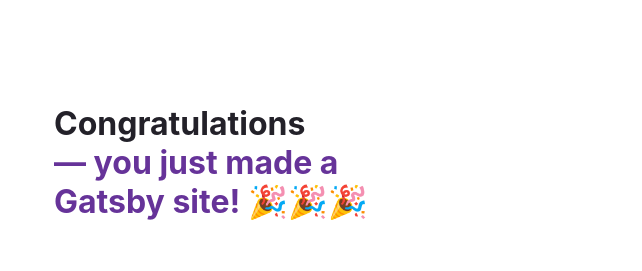
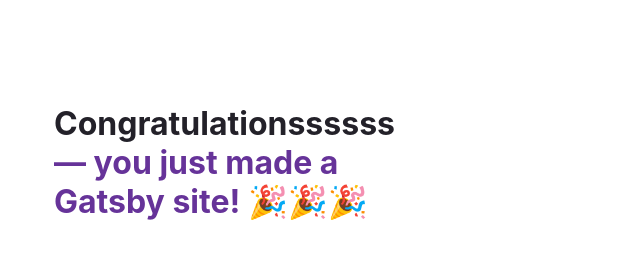
Before and after one commit to cSparkle/cSparkle.github.io, a Gatsby site: page / in a window 1280 px wide. Shown: the top 271 px of the page, without its empty margins (50-692 px from the left). Built offline with nearby package versions, Linux system fonts and the light colour scheme; Gatsby itself is replaced by a stand-in of ours.

Commit message:
initial commit

```diff
--- a/src/pages/index.js
+++ b/src/pages/index.js
@@ -127,7 +127,7 @@
   return (
     <main style={pageStyles}>
       <h1 style={headingStyles}>
-        Congratulations
+        Congratulationssssss
         <br />
         <span style={headingAccentStyles}>— you just made a Gatsby site! 🎉🎉🎉</span>
       </h1>
```
